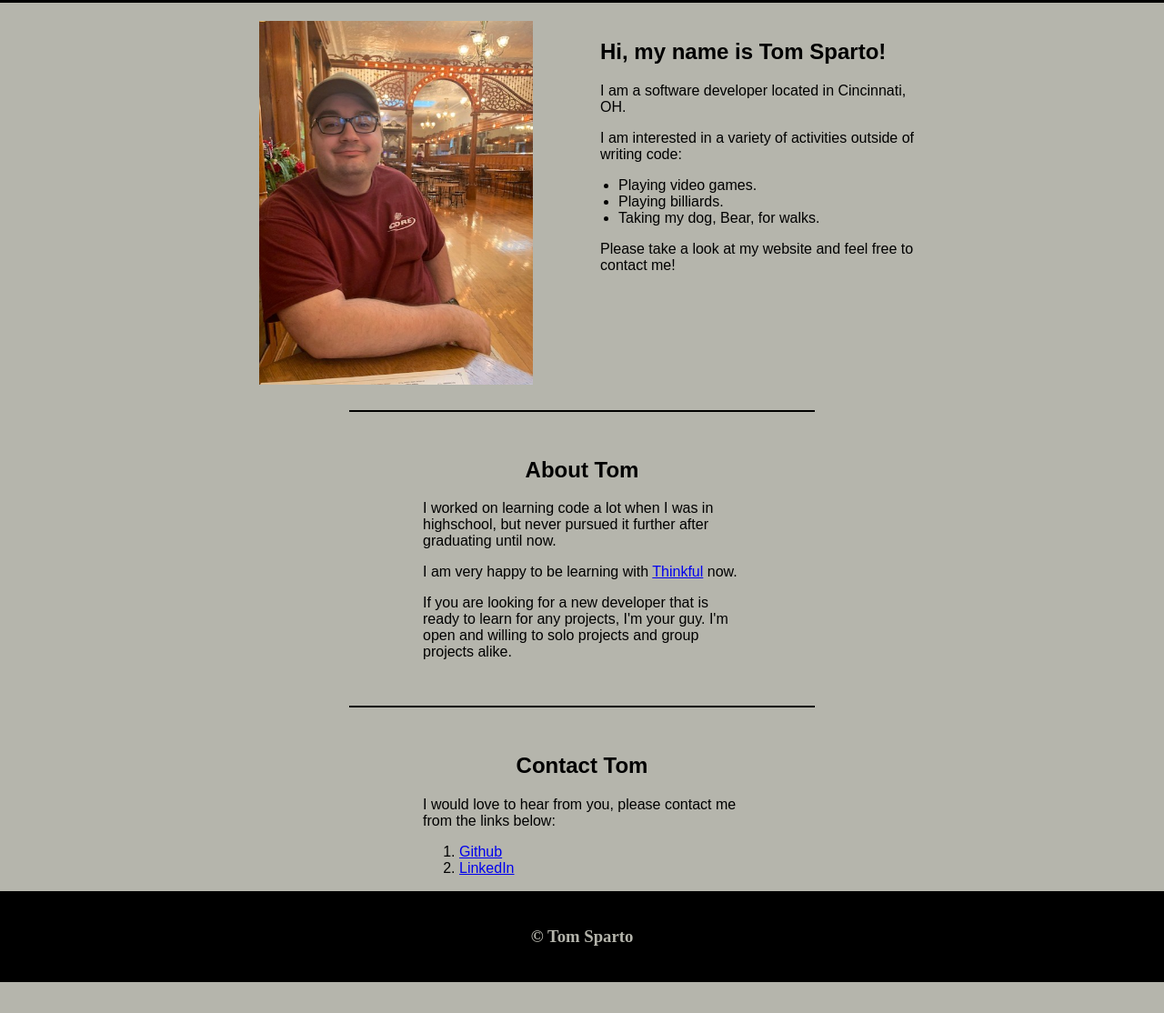
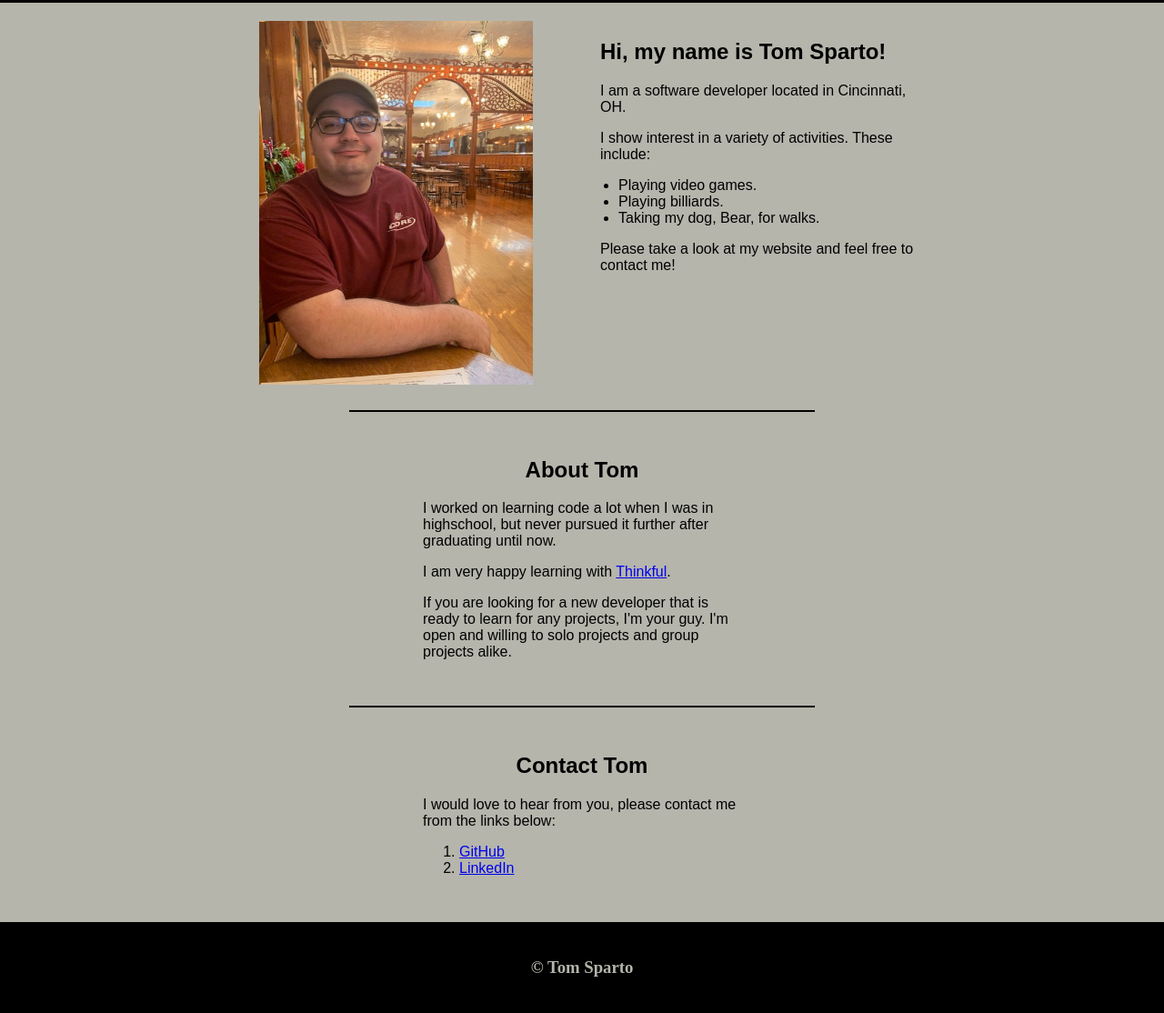
Before and after one commit to TomSparto/portfolio-website, a plain HTML site: page index.html in a window 1280 px wide. Shown: the part 258-1372 px from the top of the page at 91% size. Before the commit the page ends 1338 px from the top, so only its background shows below. Drawn offline with Linux system fonts and the light colour scheme.

Commit message:
Update index.html
fixed grammar, fixed spacing before footer, fixed GitHub link spelling, made it so links open in new tab.

```diff
--- a/index.html
+++ b/index.html
@@ -24,7 +24,7 @@
 			<div class="intro"> <!--intro class used to style the location of this div-->
 				<h2>Hi, my name is Tom Sparto!</h2>
 				<p>I am a software developer located in Cincinnati, OH.</p>
-				<p>I am interested in a variety of activities outside of writing code:</p>
+				<p>I show interest in a variety of activities. These include:</p>
 				<ul>
 					<li>Playing video games.</li>
 					<li>Playing billiards.</li>
@@ -39,7 +39,7 @@
 		<div class="wrapper-2"> <!--Second wrapper made because width of content is different from this point-->
 			<h2 class="center space-above">About Tom</h2> <!--Spacer class added here for styling-->
 			<p> I worked on learning code a lot when I was in highschool, but never pursued it further after graduating until now.</p>
-			<p>I am very happy to be learning with <a href="https://www.thinkful.com/">Thinkful</a> now.</p> <!--links to Thinkful-->
+			<p>I am very happy learning with <a href="https://www.thinkful.com/" target="_blank">Thinkful</a>.</p> <!--links to Thinkful-->
 			<p class="space-below">If you are looking for a new developer that is ready to learn for any projects, I'm your guy. I'm open and willing to solo projects and group projects alike.</p> <!--More spacer styling for hr element-->
 		</div>
 
@@ -49,8 +49,8 @@
 			<h2 class="center space-above">Contact Tom</h2> <!--More hr spacing-->
 			<p>I would love to hear from you, please contact me from the links below:</p>
 			<ol>
-				<li><a href="https://github.com/TomSparto">Github</a></li> <!--Link to Github-->
-				<li><a href="https://www.linkedin.com/in/tom-sparto-a90259212/">LinkedIn</a></li> <!--Link to LinkedIn-->
+				<li><a href="https://github.com/TomSparto" target="_blank">GitHub</a></li> <!--Link to Github-->
+				<li class="space-below"><a href="https://www.linkedin.com/in/tom-sparto-a90259212/" target="_blank">LinkedIn</a></li> <!--Link to LinkedIn-->
 			</ol>
 		</div>
 
```
